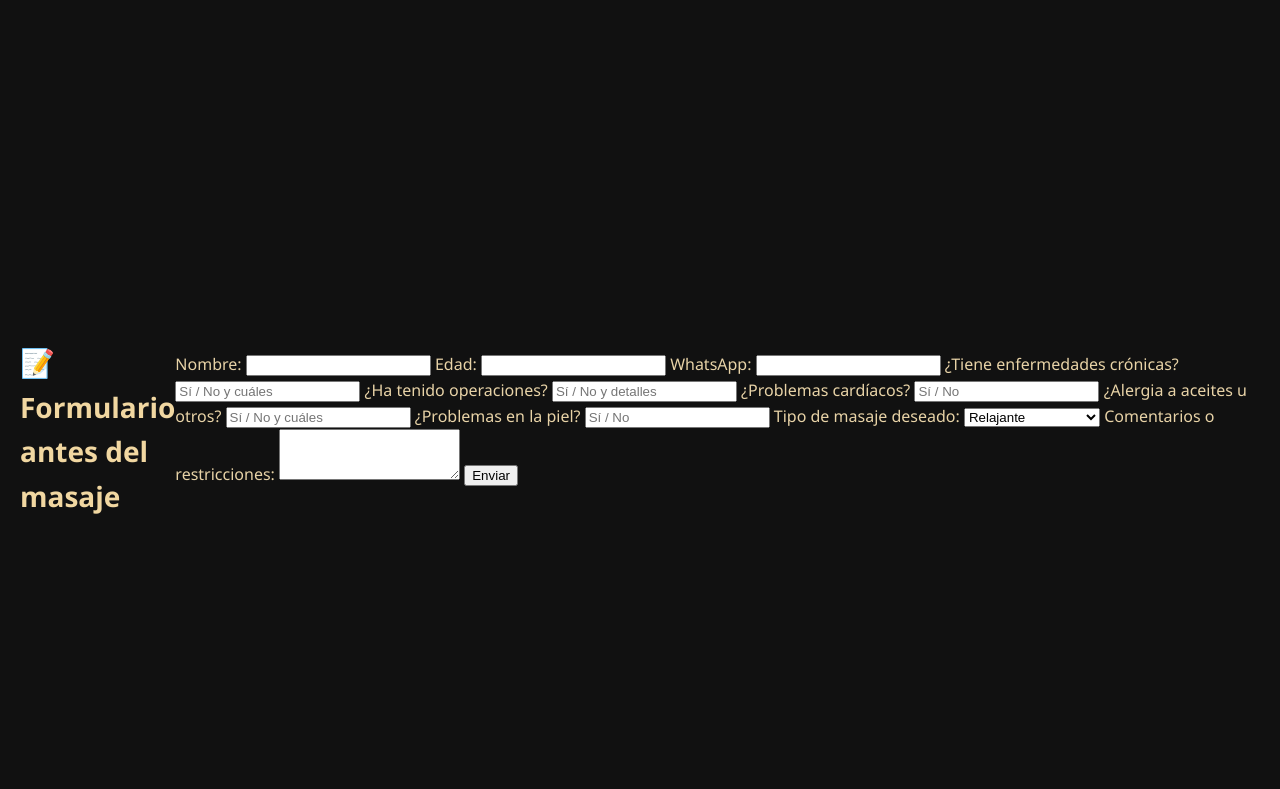
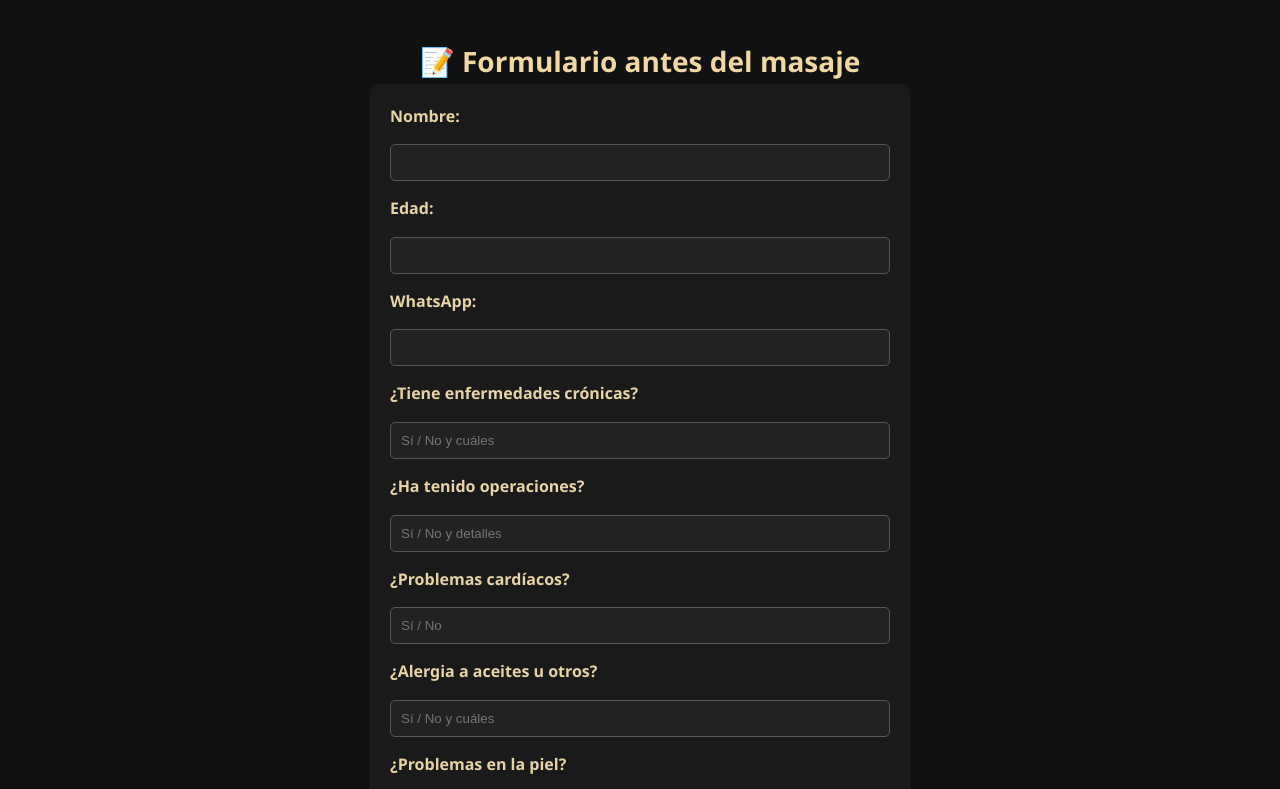
Before and after one commit to transuranium/masaje, a plain HTML site: page form.html in a window 1280 px wide. Shown: the top 789 px of the page. Drawn offline with Linux system fonts and the light colour scheme.

Commit message:
fixed things around form

```diff
--- a/form.html
+++ b/form.html
@@ -7,6 +7,7 @@
     <link rel="stylesheet" href="style.css" />
   </head>
   <body>
+    <div class="container">
       <h1>📝 Formulario antes del masaje</h1>
       <form id="massage-form">
         <label>Nombre:</label>
@@ -46,6 +47,7 @@
 
         <button type="submit">Enviar</button>
       </form>
+    </div>
     <script src="script.js"></script>
   </body>
 </html>
--- a/script.js
+++ b/script.js
@@ -11,8 +11,8 @@ document
       text += `*${key}:* ${value}%0A`;
     }
 
-    const TOKEN = "TU_BOT_TOKEN"; // ← заменим позже
-    const CHAT_ID = "TU_CHAT_ID"; // ← заменим позже
+    const TOKEN = "7778169971:AAG1STrB4IvAzFWfAwdnaklqBCr_nvfV1X0";
+    const CHAT_ID = "221555421";
     const URL = `https://api.telegram.org/bot${TOKEN}/sendMessage?chat_id=${CHAT_ID}&text=${text}&parse_mode=Markdown`;
 
     fetch(URL)
--- a/style.css
+++ b/style.css
@@ -96,3 +96,61 @@ th {
     padding: 8px;
   }
 }
+
+form {
+  display: flex;
+  flex-direction: column;
+  gap: 15px;
+  text-align: left;
+  max-width: 500px;
+  margin: 0 auto;
+  background-color: #1a1a1a;
+  padding: 20px;
+  border-radius: 10px;
+}
+
+label {
+  font-weight: bold;
+}
+
+input,
+select,
+textarea {
+  padding: 10px;
+  border: 1px solid #555;
+  border-radius: 5px;
+  background-color: #222;
+  color: #fff;
+}
+
+button[type="submit"] {
+  background-color: #f1d7a1;
+  color: #111;
+  padding: 10px;
+  border: none;
+  border-radius: 5px;
+  font-weight: bold;
+  cursor: pointer;
+}
+
+button[type="submit"]:hover {
+  background-color: #dabf85;
+}
+
+.form-button {
+  margin-top: 20px;
+}
+
+.button-link {
+  display: inline-block;
+  background-color: #f1d7a1;
+  color: #111;
+  padding: 10px 20px;
+  border-radius: 5px;
+  text-decoration: none;
+  font-weight: bold;
+}
+
+.button-link:hover {
+  background-color: #dabf85;
+}
```
Also changed, not shown: index.html (+3 -1 lines). Lines whose indentation alone changed are shown as unchanged.
